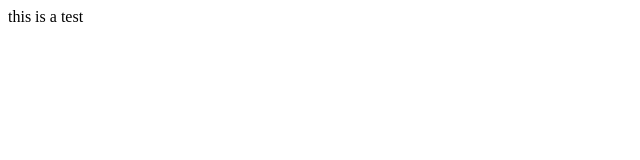
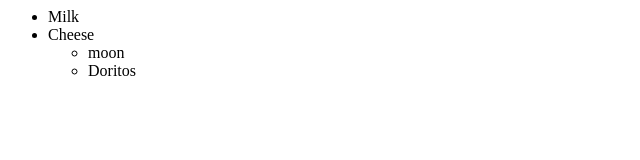
Before and after one commit to AngelM44/Test, a plain HTML site: page index.html in a window 1280 px wide. Shown: the whole page, without its empty margins (0-640 px from the left). Drawn offline with Linux system fonts and the light colour scheme.

Commit message:
moon and doritos

```diff
--- a/index.html
+++ b/index.html
@@ -1 +1,9 @@
-this is a test
+<ul>
+  <li>Milk</li>
+  <li>Cheese
+      <ul>
+          <li>moon</li>
+          <li>Doritos</li>
+      </ul>
+  </li>
+</ul>
```
